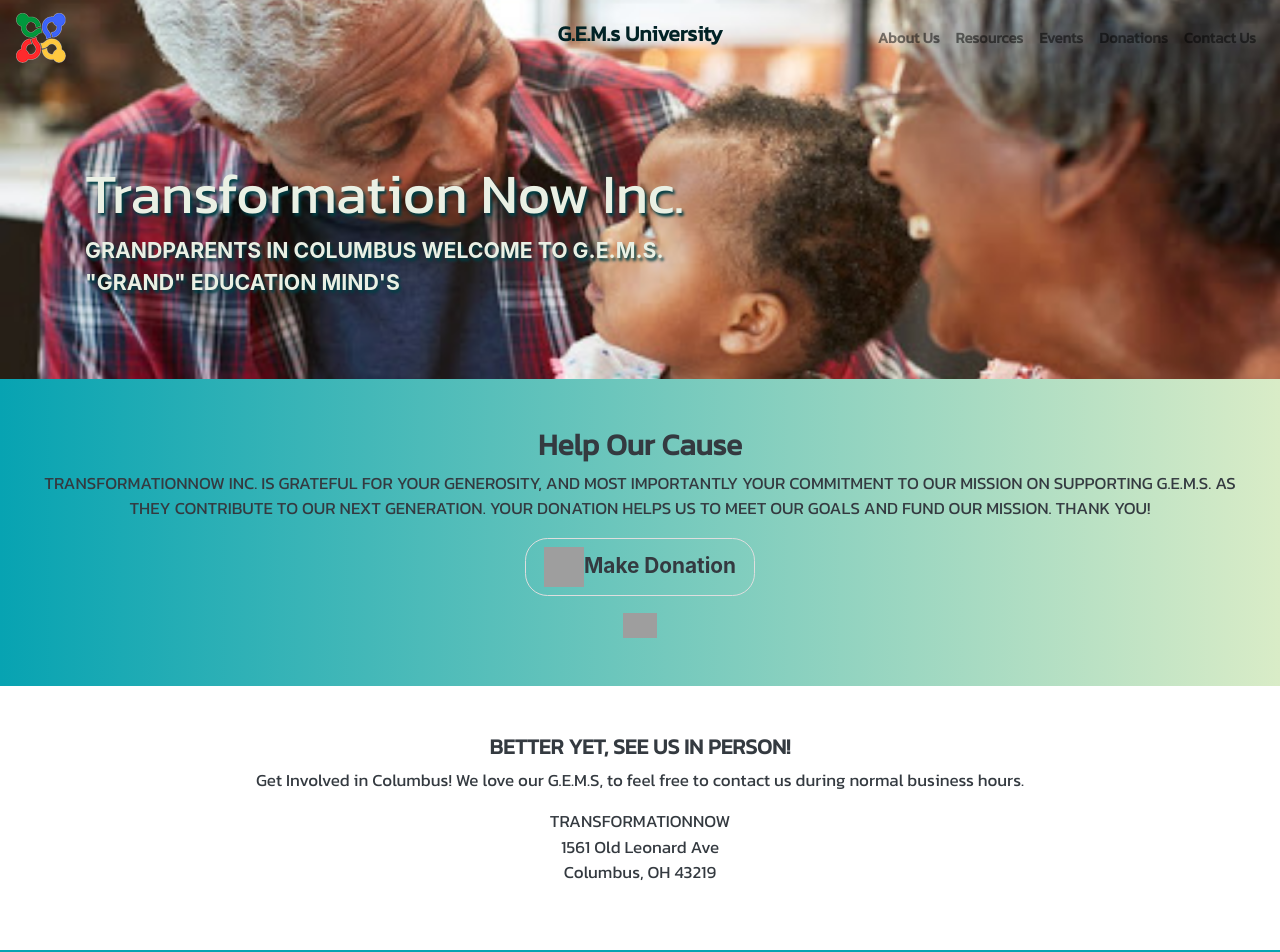
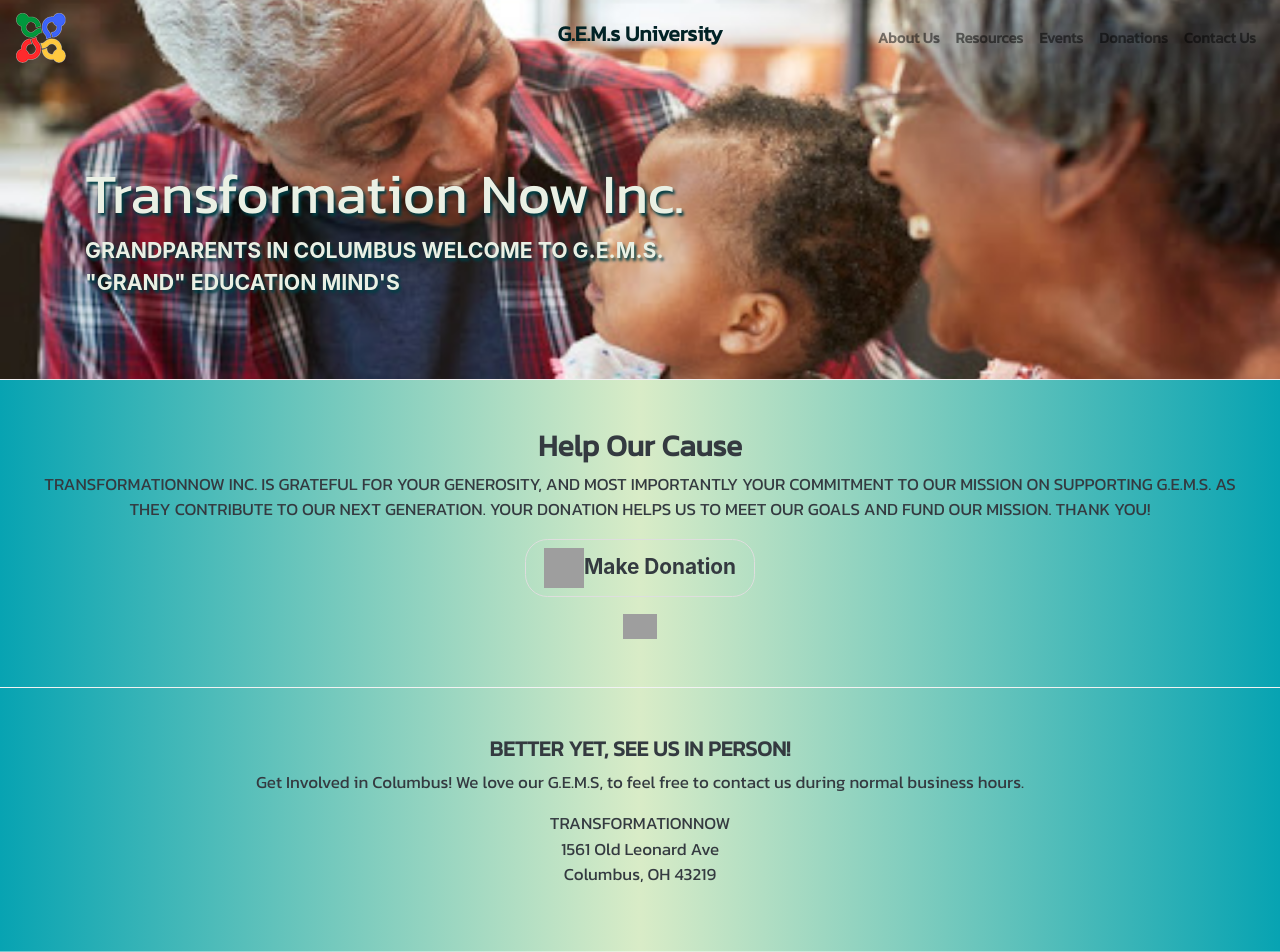
Before and after one commit to hoangle4/trans4mationNow, a React (Create React App) app in the folder client/: page /donation in a window 1280 px wide. Shown: the top 952 px of the page. Built offline with nearby package versions, Linux system fonts and the light colour scheme; grey boxes are pictures that could not be loaded; a web font is replaced by a local one.

Commit message:
commit btn

```diff
--- a/client/src/components/Donation/Donation.css
+++ b/client/src/components/Donation/Donation.css
@@ -3,12 +3,16 @@
 margin-bottom: 1rem;
 font-weight: bold;
 font-size: 1.3rem;
-transition: all .5s ease;
+transition: all 1s ease;
+color:
 }
 
 .Donation_Button:hover {
   color: rgb(247, 247, 247);
-  background-color: rgba(150, 150, 150,.3);
+  background:linear-gradient(to left, #07a3b2, #d9ecc7 50%, #07a3b2 100%);
+  background-size:300% 300%;
+  background-position: 100%;
+  background-repeat: no-repeat;
 }
 
 .Donation_Button > img {
@@ -19,8 +23,14 @@
 .Donation_Accept_Img {
   height: 25px;
 }
+.Donation-Row-1 {
 
-.Donation-Row-1 {
-  background: linear-gradient(to right, #07a3b2, #d9ecc7);
+}
+.Donation-Row-2, .Donation-Row-1 {
+  background:linear-gradient(to left, #07a3b2, #d9ecc7 50%, #07a3b2 100%);
+  background-size: 100% 100%;
+  background-position: 50% 100%;
+  background-repeat: no-repeat;
   padding: 3rem 1.5rem;
+  border-bottom: 1px #f2f2f2 solid
 }
--- a/client/src/components/Donation/index.js
+++ b/client/src/components/Donation/index.js
@@ -69,7 +69,7 @@
           </form>
         </div>
       </div>
-      <div className='row my-5 mx-0 '>
+      <div className='row mx-0 Donation-Row-2'>
         <div className='col-12 py-0 text-center'>
           <h5>BETTER YET, SEE US IN PERSON!</h5>
           <p>
--- a/client/src/components/Jumbotron/Jumbotron.css
+++ b/client/src/components/Jumbotron/Jumbotron.css
@@ -2,6 +2,7 @@
   text-shadow: 2px 3px 3px #003e44;
   color: #eaf0e4;
   margin-bottom: 0;
+  border-bottom: 1px #f2f2f2 solid
 }
 /* #003e44; */
 #Jumbotron > div > p  {
```
